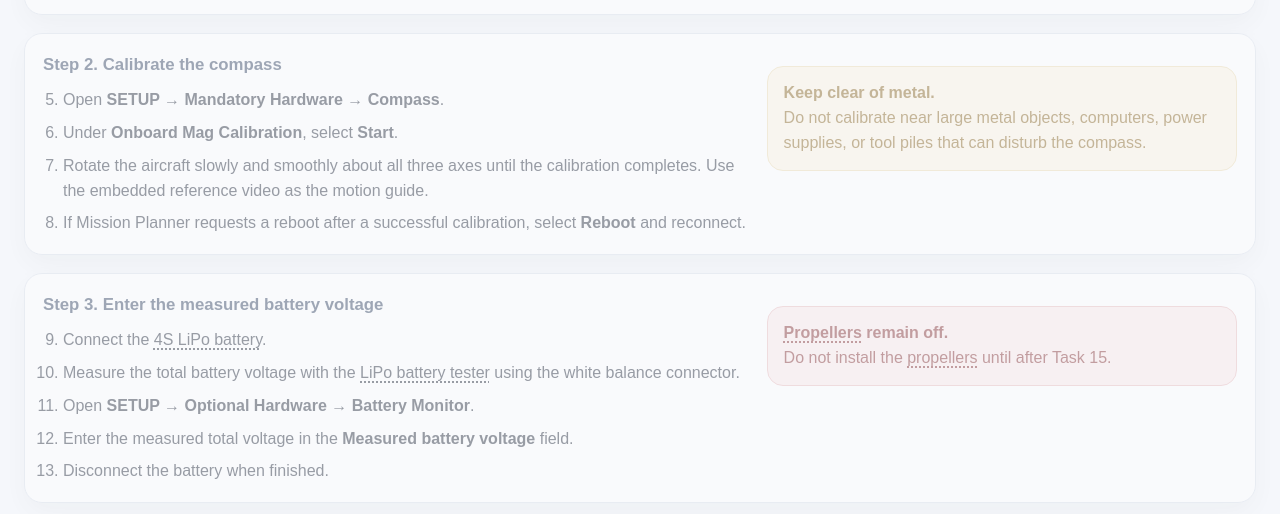
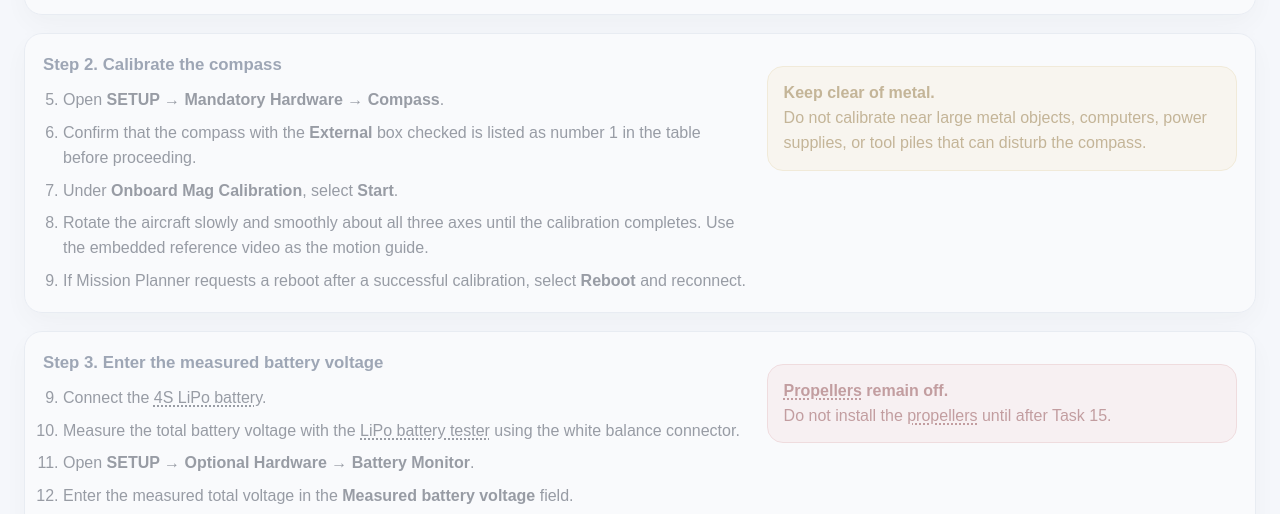
Before and after one commit to usma-eecs/HAMR-II-Instructions, a plain HTML site: page task13-sensor-calibration.html in a window 1280 px wide. Shown: the part 1036-1550 px from the top of the page. Drawn offline with Linux system fonts and the light colour scheme.

Commit message:
Compass instruction

```diff
--- a/task13-sensor-calibration.html
+++ b/task13-sensor-calibration.html
@@ -39,6 +39,7 @@
       <h4>Step 2. Calibrate the compass</h4>
       <ol class="compact-list" start="5">
         <li>Open <strong>SETUP → Mandatory Hardware → Compass</strong>.</li>
+        <li>Confirm that the compass with the <strong>External</strong> box checked is listed as number 1 in the table before proceeding.</li>
         <li>Under <strong>Onboard Mag Calibration</strong>, select <strong>Start</strong>.</li>
         <li>Rotate the aircraft slowly and smoothly about all three axes until the calibration completes. Use the embedded reference video as the motion guide.</li>
         <li>If Mission Planner requests a reboot after a successful calibration, select <strong>Reboot</strong> and reconnect.</li>
```
